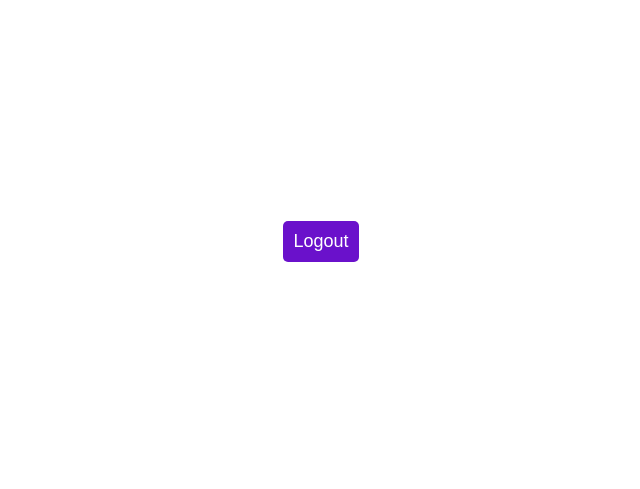
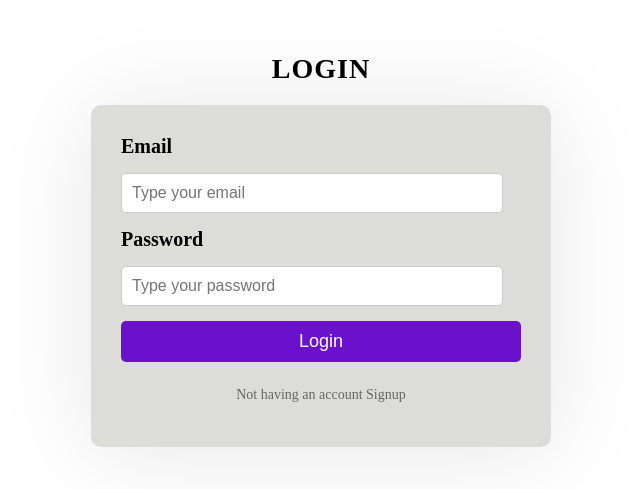
Before and after one commit to stalin670/tanstack-query, a React (Vite) app in the folder frontend/: page /login in a window 1280 px wide. Shown: the part 167-656 px from the top of the page, without its empty margins (319-959 px from the left). Built offline with nearby package versions, Linux system fonts and the light colour scheme.

Commit message:
setup Routing

```diff
--- a/frontend/package.json
+++ b/frontend/package.json
@@ -11,7 +11,8 @@
   },
   "dependencies": {
     "react": "^19.0.0",
-    "react-dom": "^19.0.0"
+    "react-dom": "^19.0.0",
+    "react-router-dom": "^7.1.5"
   },
   "devDependencies": {
     "@eslint/js": "^9.19.0",
--- a/frontend/src/App.jsx
+++ b/frontend/src/App.jsx
@@ -1,14 +1,17 @@
 import Signup from "./pages/Signup";
 import Login from "./pages/Login";
 import Home from "./pages/Home";
+import { BrowserRouter as Router, Routes, Route } from "react-router-dom";
 
 function App() {
   return (
-    <div>
-      <Home />
-      {/* <Signup /> */}
-      {/* <Login /> */}
-    </div>
+    <Router>
+      <Routes>
+        <Route path="/" element={<Home />} />
+        <Route path="/login" element={<Login />} />
+        <Route path="/signup" element={<Signup />} />
+      </Routes>
+    </Router>
   );
 }
 
```
Also changed, not shown: 1 other file (tests, documents, lock files or other folders).
